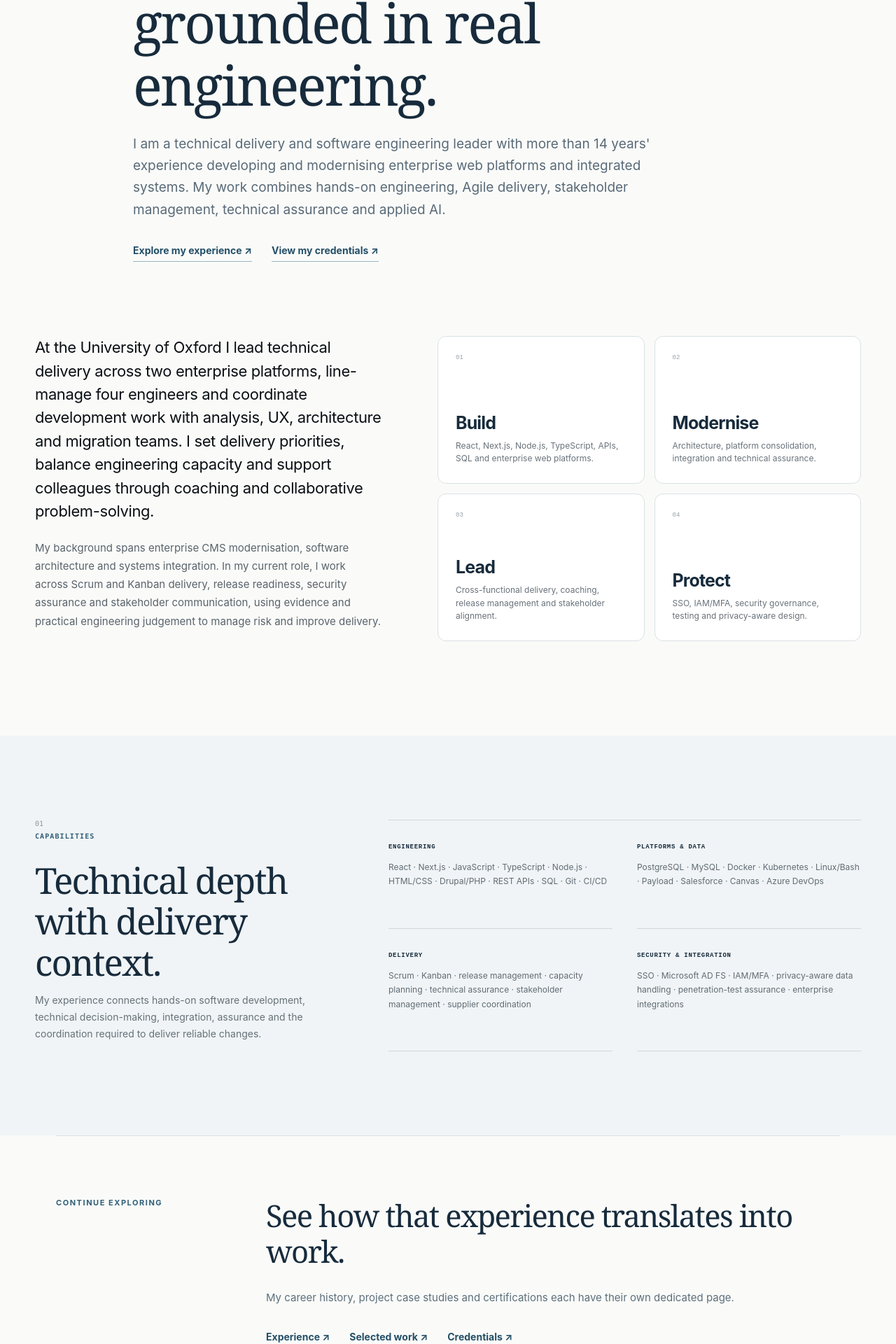
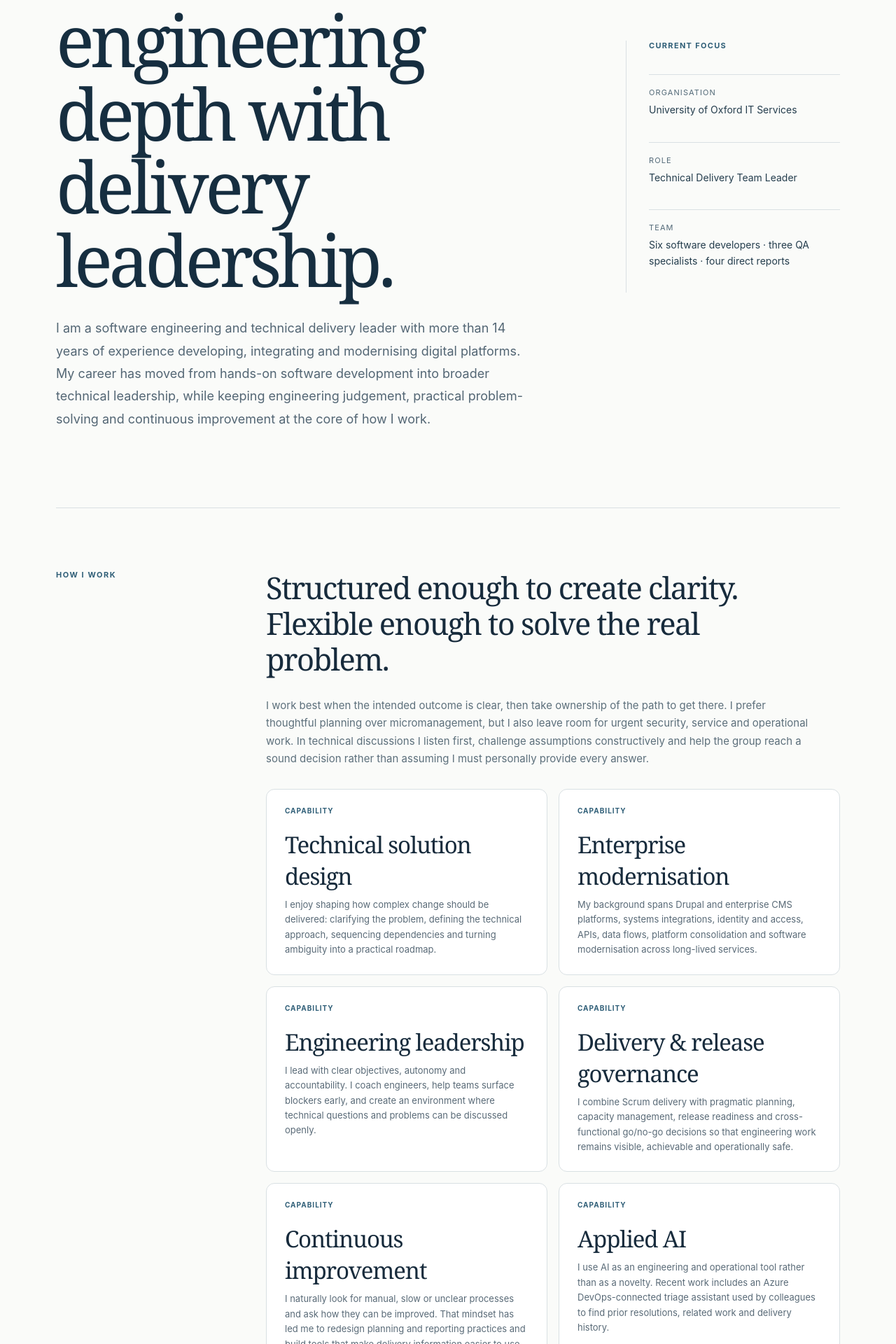
Before and after one commit to CeciG21/cg-website, a Next.js app: page /about in a window 1280 px wide. Shown: the part 321-2241 px from the top of the page at 70% size. Built offline with nearby package versions, Linux system fonts and the light colour scheme.

Commit message:
feat: refresh landing and about content from latest CV

```diff
--- a/app/about/page.tsx
+++ b/app/about/page.tsx
@@ -3,59 +3,138 @@ import Link from "next/link";
 import { SiteFooter, SiteHeader } from "../components/SiteChrome";
 
 export const metadata: Metadata = {
-  title: "Profile | Ceci Garcia",
-  description: "Ceci Garcia's approach to software engineering, architecture, technical leadership and delivery.",
+  title: "About | Ceci Garcia",
+  description: "About Ceci Garcia: software engineering, enterprise platform modernisation, technical delivery leadership, release governance and applied AI.",
 };
+
+const strengths = [
+  {
+    title: "Technical solution design",
+    body: "I enjoy shaping how complex change should be delivered: clarifying the problem, defining the technical approach, sequencing dependencies and turning ambiguity into a practical roadmap.",
+  },
+  {
+    title: "Enterprise modernisation",
+    body: "My background spans Drupal and enterprise CMS platforms, systems integrations, identity and access, APIs, data flows, platform consolidation and software modernisation across long-lived services.",
+  },
+  {
+    title: "Engineering leadership",
+    body: "I lead with clear objectives, autonomy and accountability. I coach engineers, help teams surface blockers early, and create an environment where technical questions and problems can be discussed openly.",
+  },
+  {
+    title: "Delivery & release governance",
+    body: "I combine Scrum delivery with pragmatic planning, capacity management, release readiness and cross-functional go/no-go decisions so that engineering work remains visible, achievable and operationally safe.",
+  },
+  {
+    title: "Continuous improvement",
+    body: "I naturally look for manual, slow or unclear processes and ask how they can be improved. That mindset has led me to redesign planning and reporting practices and build tools that make delivery information easier to use.",
+  },
+  {
+    title: "Applied AI",
+    body: "I use AI as an engineering and operational tool rather than as a novelty. Recent work includes an Azure DevOps-connected triage assistant used by colleagues to find prior resolutions, related work and delivery history.",
+  },
+];
+
+const capabilities = [
+  "Software engineering & technical leadership",
+  "Enterprise CMS & web platforms",
+  "Software architecture & modernisation",
+  "Enterprise systems integration & APIs",
+  "Agile delivery — Scrum & Kanban",
+  "Release management & technical assurance",
+  "Engineering team leadership & coaching",
+  "Planning, capacity & resource management",
+  "Security, SSO & technical governance",
+  "Stakeholder & supplier management",
+];
 
 export default function AboutPage() {
   return (
     <>
       <SiteHeader />
       <main id="main-content">
-        <section className="section-shell mp-page-hero">
-          <span className="section-kicker">PROFILE</span>
-          <h1>Technical leadership grounded in real engineering.</h1>
-          <p>I am a technical delivery and software engineering leader with more than 14 years&apos; experience developing and modernising enterprise web platforms and integrated systems. My work combines hands-on engineering, Agile delivery, stakeholder management, technical assurance and applied AI.</p>
-          <div className="cv-actions">
-            <Link className="cv-text-link" href="/experience/">Explore my experience ↗</Link>
-            <Link className="cv-text-link" href="/credentials/">View my credentials ↗</Link>
+        <section className="cv-shell cv-hero cv-hero--page" aria-labelledby="about-heading">
+          <div>
+            <p className="cv-eyebrow">Profile</p>
+            <h1 id="about-heading">I connect engineering depth with delivery leadership.</h1>
+            <p className="cv-lede">
+              I am a software engineering and technical delivery leader with more than 14 years of experience developing, integrating and modernising digital platforms. My career has moved from hands-on software development into broader technical leadership, while keeping engineering judgement, practical problem-solving and continuous improvement at the core of how I work.
+            </p>
           </div>
+          <aside className="cv-aside" aria-label="Current focus">
+            <span className="cv-aside-heading">Current focus</span>
+            <dl className="cv-fact"><dt>Organisation</dt><dd>University of Oxford IT Services</dd></dl>
+            <dl className="cv-fact"><dt>Role</dt><dd>Technical Delivery Team Leader</dd></dl>
+            <dl className="cv-fact"><dt>Team</dt><dd>Six software developers · three QA specialists · four direct reports</dd></dl>
+          </aside>
         </section>
 
-        <section className="section-shell profile-section mp-profile-tight">
-          <div className="profile-grid">
-            <div className="profile-story">
-              <p className="large-copy">At the University of Oxford I lead technical delivery across two enterprise platforms, line-manage four engineers and coordinate development work with analysis, UX, architecture and migration teams. I set delivery priorities, balance engineering capacity and support colleagues through coaching and collaborative problem-solving.</p>
-              <p>My background spans enterprise CMS modernisation, software architecture and systems integration. In my current role, I work across Scrum and Kanban delivery, release readiness, security assurance and stakeholder communication, using evidence and practical engineering judgement to manage risk and improve delivery.</p>
-            </div>
-            <div className="proof-grid">
-              <article className="proof-card"><span>01</span><h3>Build</h3><p>React, Next.js, Node.js, TypeScript, APIs, SQL and enterprise web platforms.</p></article>
-              <article className="proof-card"><span>02</span><h3>Modernise</h3><p>Architecture, platform consolidation, integration and technical assurance.</p></article>
-              <article className="proof-card"><span>03</span><h3>Lead</h3><p>Cross-functional delivery, coaching, release management and stakeholder alignment.</p></article>
-              <article className="proof-card"><span>04</span><h3>Protect</h3><p>SSO, IAM/MFA, security governance, testing and privacy-aware design.</p></article>
+        <section className="cv-section cv-shell" aria-labelledby="approach-heading">
+          <div className="cv-section-layout">
+            <span className="cv-section-label">How I work</span>
+            <div>
+              <h2 className="cv-section-title" id="approach-heading">Structured enough to create clarity. Flexible enough to solve the real problem.</h2>
+              <p className="cv-section-intro">
+                I work best when the intended outcome is clear, then take ownership of the path to get there. I prefer thoughtful planning over micromanagement, but I also leave room for urgent security, service and operational work. In technical discussions I listen first, challenge assumptions constructively and help the group reach a sound decision rather than assuming I must personally provide every answer.
+              </p>
+              <div className="cv-page-grid">
+                {strengths.map((strength) => (
+                  <article className="cv-page-card" key={strength.title}>
+                    <span className="cv-page-card-number">Capability</span>
+                    <h3>{strength.title}</h3>
+                    <p>{strength.body}</p>
+                  </article>
+                ))}
+              </div>
             </div>
           </div>
         </section>
 
-        <section className="capabilities-section">
-          <div className="section-shell capabilities-grid">
-            <div className="capability-intro"><span className="section-number">01</span><span className="section-kicker">CAPABILITIES</span><h2>Technical depth with delivery context.</h2><p>My experience connects hands-on software development, technical decision-making, integration, assurance and the coordination required to deliver reliable changes.</p></div>
-            <div className="capability-columns">
-              <div><span>ENGINEERING</span><p>React · Next.js · JavaScript · TypeScript · Node.js · HTML/CSS · Drupal/PHP · REST APIs · SQL · Git · CI/CD</p></div>
-              <div><span>PLATFORMS & DATA</span><p>PostgreSQL · MySQL · Docker · Kubernetes · Linux/Bash · Payload · Salesforce · Canvas · Azure DevOps</p></div>
-              <div><span>DELIVERY</span><p>Scrum · Kanban · release management · capacity planning · technical assurance · stakeholder management · supplier coordination</p></div>
-              <div><span>SECURITY & INTEGRATION</span><p>SSO · Microsoft AD FS · IAM/MFA · privacy-aware data handling · penetration-test assurance · enterprise integrations</p></div>
+        <section className="cv-section cv-shell" aria-labelledby="evidence-heading">
+          <div className="cv-section-layout">
+            <span className="cv-section-label">Selected evidence</span>
+            <div>
+              <h2 className="cv-section-title" id="evidence-heading">Leadership grounded in real engineering work.</h2>
+              <div className="cv-story-list">
+                <article className="cv-story">
+                  <p className="cv-story-meta">University of Oxford · Technical Delivery</p>
+                  <h3>Made delivery and release decisions easier to see and act on.</h3>
+                  <p>Introduced clearer sprint goals, capacity-based planning, consolidated Azure DevOps backlogs, visual delivery reporting and documented release plans. I also chair cross-functional go/no-go discussions with product, QA, technical and communications leads to review blockers and agree readiness.</p>
+                </article>
+                <article className="cv-story">
+                  <p className="cv-story-meta">University of Oxford · Applied AI</p>
+                  <h3>Built an operational AI assistant around real team knowledge.</h3>
+                  <p>Designed and deployed an AI-powered triage assistant connected to live Azure DevOps information and internal knowledge. It is used by service, product and analysis colleagues to find previous resolutions, related work, suitable epic or feature parents and delivery history.</p>
+                </article>
+                <article className="cv-story">
+                  <p className="cv-story-meta">Saïd Business School · Platform Modernisation</p>
+                  <h3>Led complex platform change without losing service continuity.</h3>
+                  <p>Led the rebuild and migration of the Student Assessment Management System from Drupal 7 to Drupal 9, creating the roadmap and coordinating developers, stakeholders and testing. The transition was completed with minimal downtime and no data loss.</p>
+                </article>
+                <article className="cv-story">
+                  <p className="cv-story-meta">Saïd Business School · Systems Simplification</p>
+                  <h3>Reduced platform complexity at enterprise scale.</h3>
+                  <p>Led the consolidation of 11 digital platforms into two core systems, helping simplify integration, support and maintenance while continuing to deliver secure identity, API and learning-platform integrations.</p>
+                </article>
+              </div>
             </div>
           </div>
         </section>
 
-        <section className="cv-section cv-shell" aria-labelledby="profile-next-title">
+        <section className="cv-section cv-shell" aria-labelledby="capabilities-heading">
           <div className="cv-section-layout">
-            <span className="cv-section-label">Continue exploring</span>
+            <span className="cv-section-label">Core expertise</span>
             <div>
-              <h2 className="cv-section-title" id="profile-next-title">See how that experience translates into work.</h2>
-              <p className="cv-section-intro">My career history, project case studies and certifications each have their own dedicated page.</p>
-              <div className="cv-actions"><Link className="cv-text-link" href="/experience/">Experience ↗</Link><Link className="cv-text-link" href="/projects/">Selected work ↗</Link><Link className="cv-text-link" href="/credentials/">Credentials ↗</Link></div>
+              <h2 className="cv-section-title" id="capabilities-heading">The areas I bring together.</h2>
+              <div className="cv-tag-list" aria-label="Core expertise">
+                {capabilities.map((capability) => <span className="cv-tag" key={capability}>{capability}</span>)}
+              </div>
+              <p className="cv-section-intro">
+                My technical background includes Drupal/PHP, JavaScript, TypeScript, React, Next.js, Node.js, REST APIs, SSO and IAM, Docker, SQL, Git/GitHub, Azure DevOps, Jira and Wrike. I also oversee delivery of AWS-hosted React/Node.js applications, while my cloud responsibility there is technical delivery oversight rather than hands-on AWS administration.
+              </p>
+              <div className="cv-actions">
+                <Link className="cv-text-link" href="/experience/">View career experience ↗</Link>
+                <Link className="cv-text-link" href="/projects/">Explore selected work ↗</Link>
+              </div>
             </div>
           </div>
         </section>
```
Also changed, not shown: app/page.tsx (+12 -12 lines).
